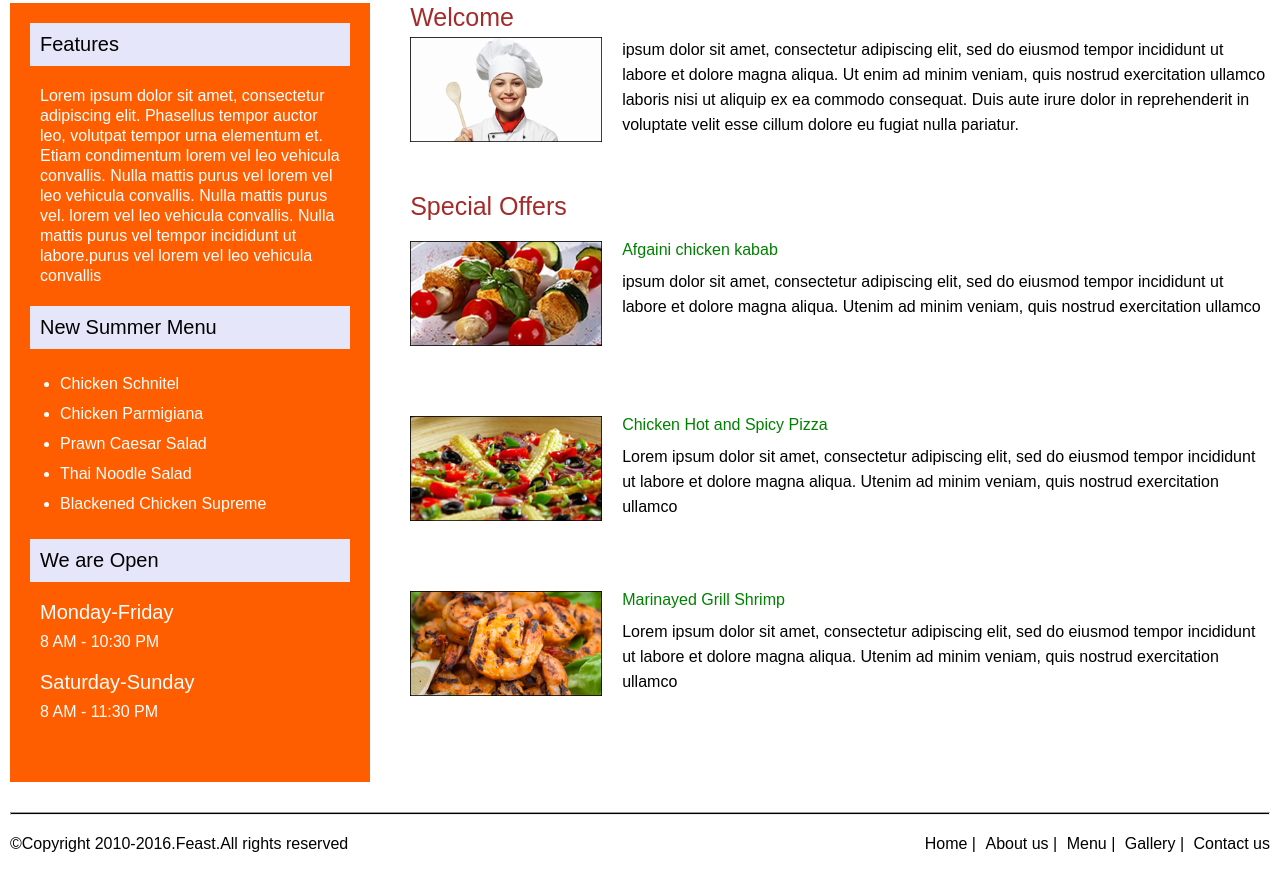
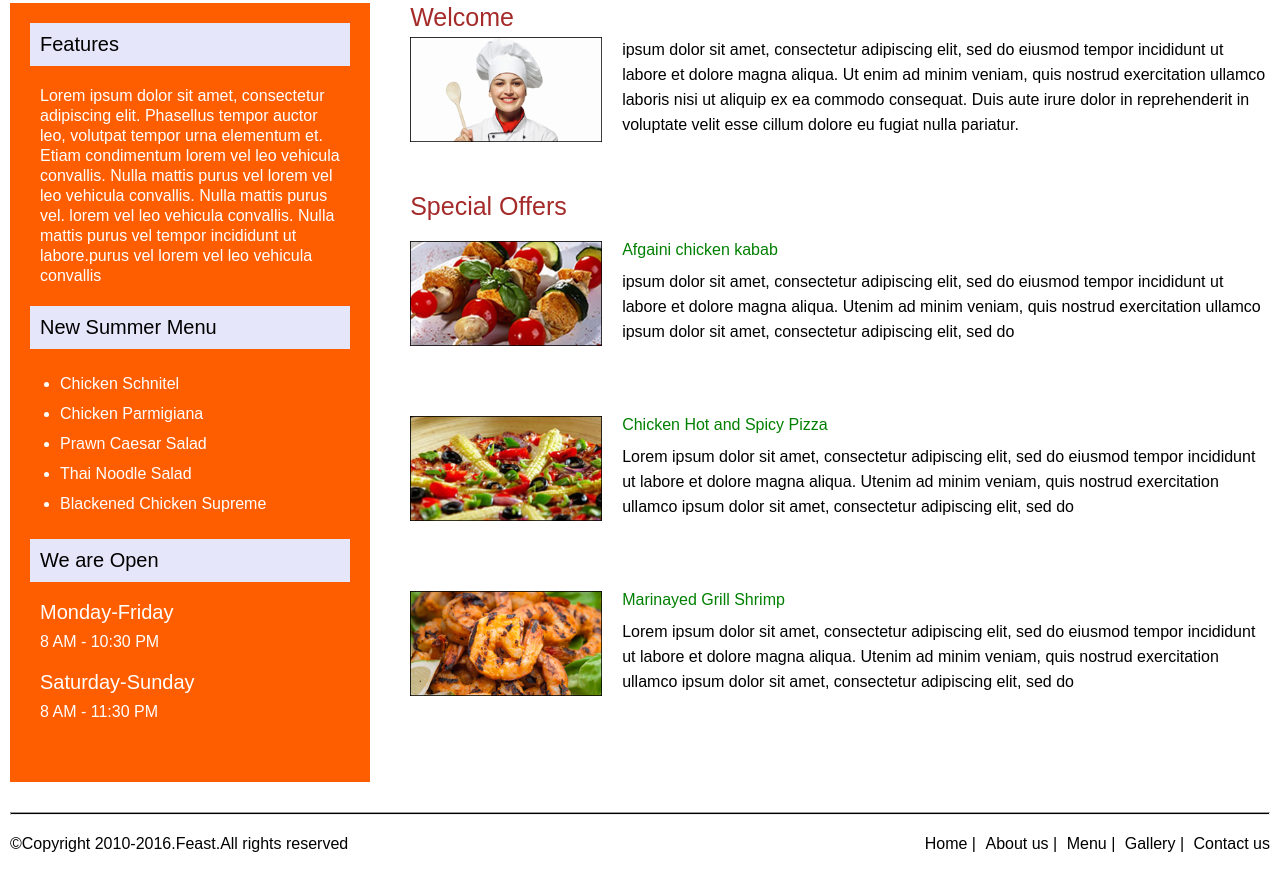
Before and after one commit to PreetijaiswalHUB/Restaurant, a plain HTML site: page restaurant/index.html in a window 1280 px wide. Shown: the part 497-1370 px from the top of the page. Drawn offline with Linux system fonts and the light colour scheme.

Commit message:
Update index.html

```diff
--- a/restaurant/index.html
+++ b/restaurant/index.html
@@ -7,6 +7,7 @@
     <title>Document</title>
 </head>
 <body>
+  <div class="container">
 <div class="top">
   <img class="logo" src="Logo.png" >
   <img class="Menu_img" src="Menu.png">
@@ -32,12 +33,10 @@
 
      <div class="welcome">
       <img class="desc_img" src="Chef.png" >
-
        <div class="desc_parts"> ipsum dolor sit amet, consectetur adipiscing elit,  sed do eiusmod
            tempor incididunt ut labore et dolore magna aliqua. Ut enim ad minim veniam, quis nostrud exercitation ullamco laboris nisi ut aliquip
            ex ea commodo consequat. Duis aute irure dolor in reprehenderit in voluptate velit esse cillum dolore eu fugiat nulla pariatur.<br></div>
      </div>
-
     <div class="desc_main_heading">Special Offers</div>
 
 
@@ -47,7 +46,7 @@
              <div class="desc_heading"> Afgaini chicken kabab</div>
                <div class="desc_parts">ipsum dolor sit amet, consectetur adipiscing elit,  sed do eiusmod
                 tempor incididunt ut labore et dolore magna aliqua.
-                Utenim ad minim veniam, quis nostrud exercitation ullamco <br></div>
+                Utenim ad minim veniam, quis nostrud exercitation ullamco ipsum dolor sit amet, consectetur adipiscing elit,  sed do <br></div>
         </div>
      </div>
 
@@ -58,7 +57,7 @@
         <div class="desc_heading"> Chicken Hot and Spicy Pizza</div>
         <div class="desc_parts">Lorem ipsum dolor sit amet, consectetur adipiscing elit,  sed do eiusmod
                 tempor incididunt ut labore et dolore magna aliqua.
-                Utenim ad minim veniam, quis nostrud exercitation ullamco</div>
+                Utenim ad minim veniam, quis nostrud exercitation ullamco ipsum dolor sit amet, consectetur adipiscing elit,  sed do</div>
       </div>
     </div>
 
@@ -69,7 +68,7 @@
           <div class="desc_heading"> Marinayed Grill Shrimp</div>
           <div class="desc_parts">Lorem ipsum dolor sit amet, consectetur adipiscing elit,  sed do eiusmod
                   tempor incididunt ut labore et dolore magna aliqua.
-                  Utenim ad minim veniam, quis nostrud exercitation ullamco</div>
+                  Utenim ad minim veniam, quis nostrud exercitation ullamco ipsum dolor sit amet, consectetur adipiscing elit,  sed do</div>
         </div>
      </div>
 </div>
@@ -121,5 +120,6 @@
    </div>
   </div>
   </div>
+  </div>
 </body>
 </html>
```
